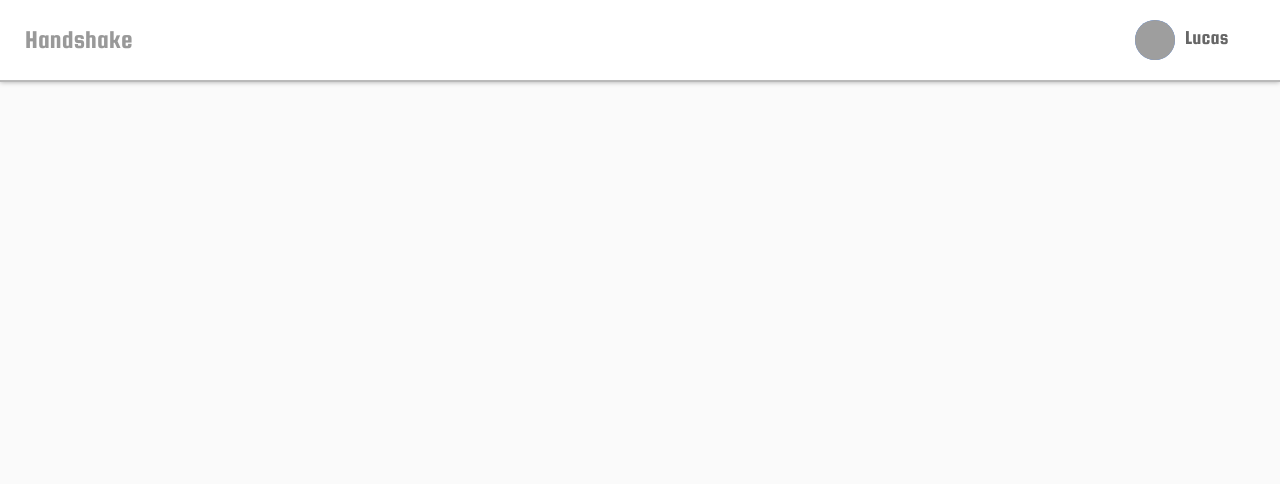
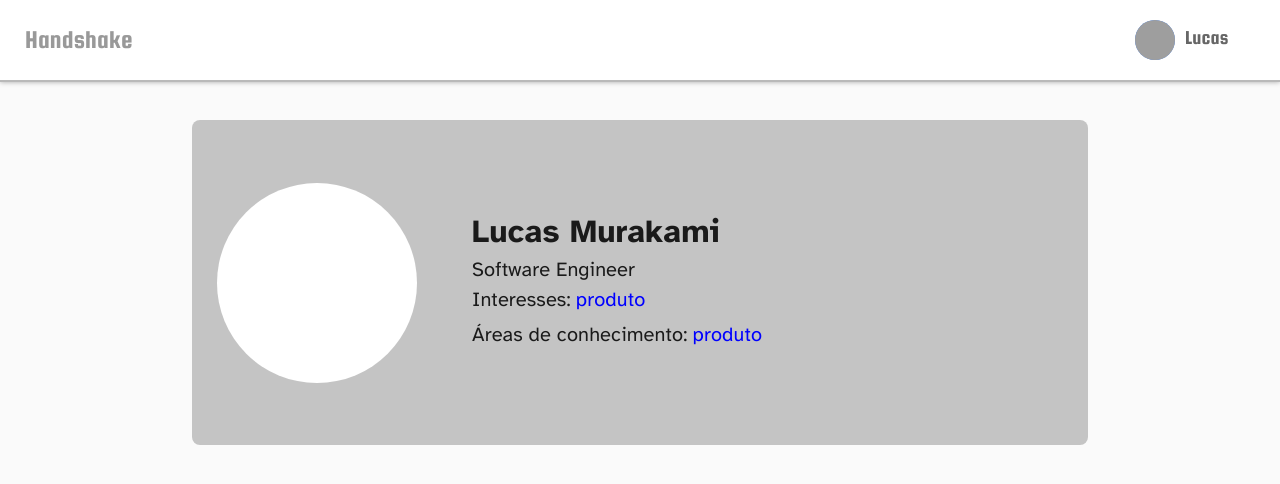
Before and after one commit to AnnaGabrielle/handshake-web, a Vue app: page /perfil/1 in a window 1280 px wide. Shown: the top 484 px of the page. Built offline with nearby package versions, Linux system fonts and the light colour scheme; grey boxes are pictures that could not be loaded.

Commit message:
create specific user profile view

```diff
--- a/src/router/index.ts
+++ b/src/router/index.ts
@@ -13,7 +13,7 @@ const routes: Array<RouteConfig> = [
   },
   {
     path: '/perfil/:id',
-    name: 'Perfil',
+    name: 'Profile',
     component: Profile,
   },
 ];
--- a/src/views/Profile.vue
+++ b/src/views/Profile.vue
@@ -1,17 +1,116 @@
 <template>
   <div class="profile">
+    <div class="users-list">
+      <div class="user-card">
+        <div class="user-card__image" />
 
+        <div class="user-card__info">
+          <span class="user-card__info-name">{{ users[0].firstName }} {{ users[0].lastName }}</span>
+          <span>{{ users[0].currentJob }}</span>
+
+          <div class="interests">Interesses:
+            <span
+              class="user-card__info-interest"
+              v-for="(interest, index) in users[0].interests"
+              :key="index"
+            >
+              {{ interest }}
+            </span>
+          </div>
+
+          <div class="knowledges">Áreas de conhecimento:
+            <span
+              class="user-card__info-interest"
+              v-for="(knowledge, index) in users[0].knowledges"
+              :key="2*index"
+            >
+              {{ knowledge }}
+            </span>
+          </div>
+        </div>
+      </div>
+    </div>
   </div>
 </template>
 
 <script lang="ts">
 import Vue from 'vue';
+import usersMock from '@/mocks/usersMock';
+import { User } from '@/interfaces';
+
+interface Data {
+  users: User[];
+}
 
 export default Vue.extend({
-
+  data(): Data {
+    return {
+      users: usersMock,
+    };
+  },
+  computed: {
+    profileUserId(): number {
+      return Number(this.$route.params.id);
+    },
+  },
 });
 </script>
 
 <style lang="scss" scoped>
+  $fontFamily: 'Atkinson Hyperlegible', sans-serif;
 
+.profile {
+  padding-top: 120px;
+  display: flex;
+  justify-content: center;
+}
+
+.users-list {
+  width: 70%;
+}
+
+.user-card {
+  height: 325px;
+  margin-bottom: 15px;
+  background: #C4C4C4;
+  display: flex;
+  justify-content: center;
+  align-items: center;
+  border-radius: 8px;
+
+  &__image {
+    width: 200px;
+    height: 200px;
+    border-radius: 50%;
+    background: white;
+    margin: 0 50px 0 25px;
+  }
+
+  &__info {
+    flex-grow: 1;
+    text-align: start;
+    font-size: 20px;
+
+    span, div {
+      font-family: $fontFamily;
+      display: block;
+      margin: 5px;
+    }
+
+    &-name {
+      font-size: 32px;
+      font-weight: bold;
+      margin-bottom: 12px !important;
+    }
+
+    .interests, .knowledges {
+      display: flex;
+      align-items: center;
+
+      span {
+        color: blue;
+      }
+    }
+  }
+}
 </style>
```
